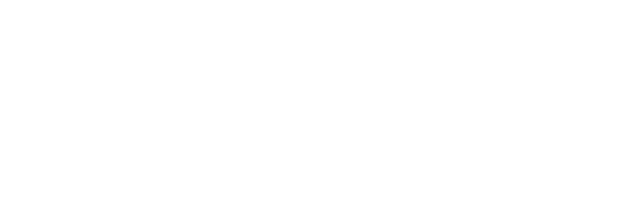
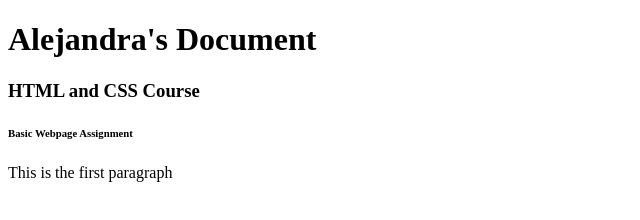
Before and after one commit to alejlo2594/HTML-and-CSS-Projects, a plain HTML site: page Assignment.html in a window 1280 px wide. Shown: the whole page, without its empty margins (0-640 px from the left). Drawn offline with Linux system fonts and the light colour scheme.

Commit message:
Update Assignment.html
Added headings and paragraph

```diff
--- a/Assignment.html
+++ b/Assignment.html
@@ -5,5 +5,9 @@
 		<meta charset="utf-8">
 	</head>
 	<body>
+	<h1> Alejandra's Document</h1>
+	<h3> HTML and CSS Course</h3>
+	<h6>Basic Webpage Assignment</h6>
+	<p> This is the first paragraph</p>
 	</body>
 </html>
```
